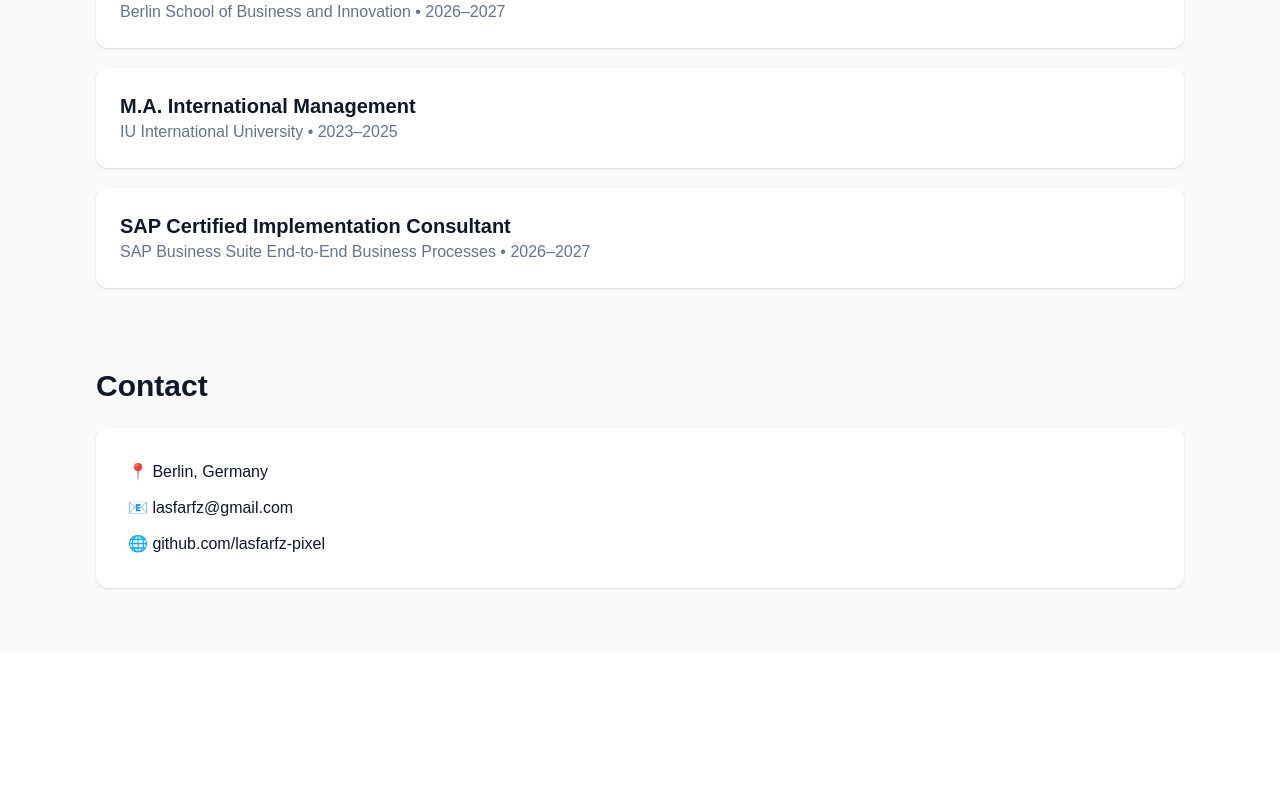
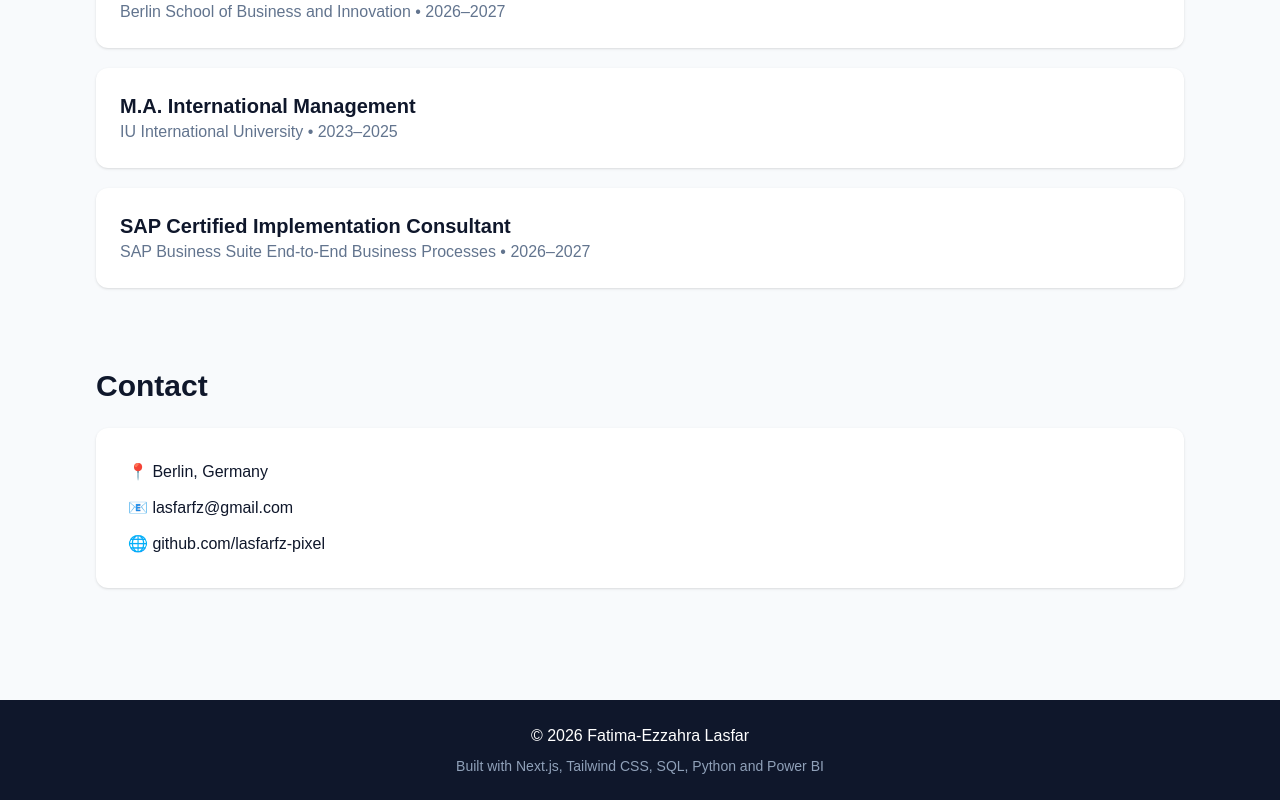
Before and after one commit to lasfarfz-pixel/fatima-portfolio, a Next.js app: page / in a window 1280 px wide. Shown: the part 2668-3468 px from the top of the page. Before the commit the page ends 3320 px from the top, so only its background shows below. Built offline with nearby package versions, Linux system fonts and the light colour scheme.

Commit message:
Added footer

```diff
--- a/app/page.tsx
+++ b/app/page.tsx
@@ -342,7 +342,21 @@ export default function Home() {
           </div>
         </section>
 
-      </section>
+           </section>
+
+      {/* Footer */}
+      <footer className="bg-slate-900 text-white py-6 mt-12">
+        <div className="max-w-6xl mx-auto px-8 text-center">
+          <p>
+            © 2026 Fatima-Ezzahra Lasfar
+          </p>
+
+          <p className="text-slate-400 text-sm mt-2">
+            Built with Next.js, Tailwind CSS, SQL, Python and Power BI
+          </p>
+        </div>
+      </footer>
+
     </main>
   );
 }
```
